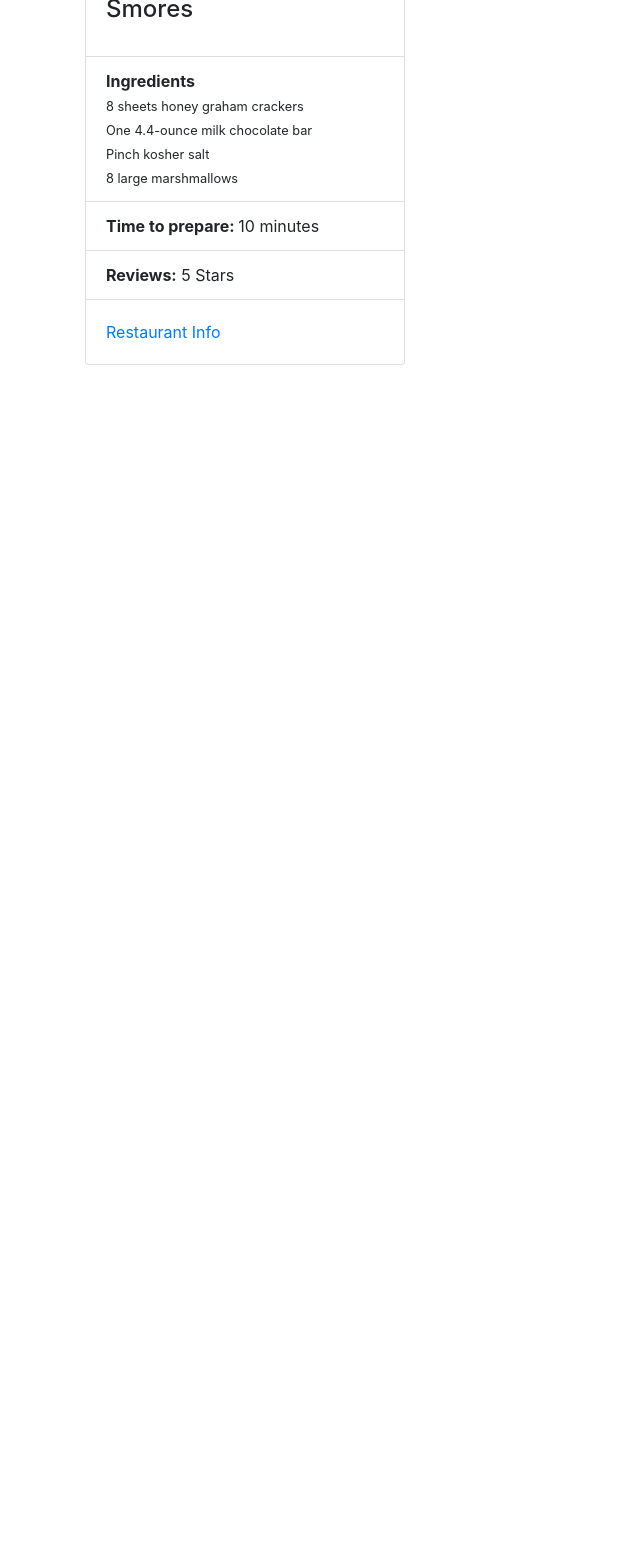
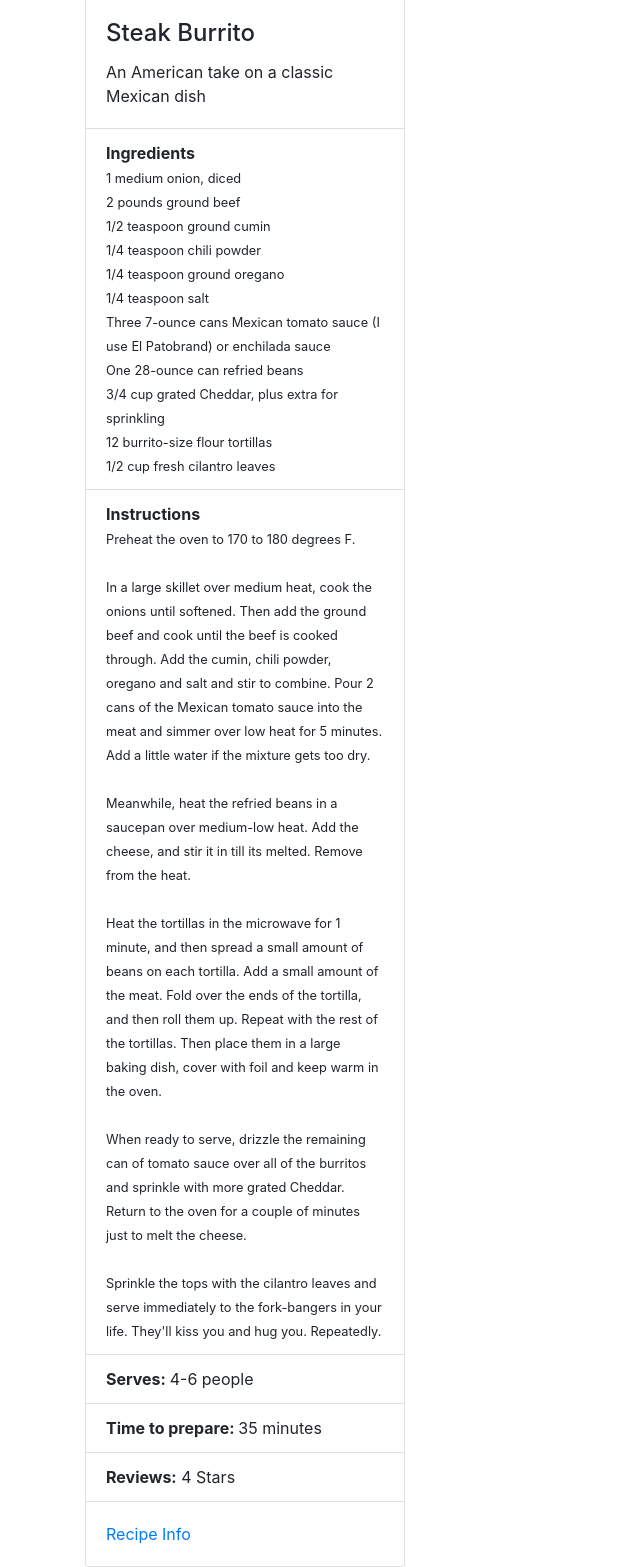
Before and after one commit to Connorlb/IDBSite, a Flask app: page /recipes in a window 1280 px wide. Shown: the part 1767-3334 px from the top of the page, without its empty margins (0-640 px from the left). Before the commit the page ends 2132 px from the top, so only its background shows below. Run offline with Flask 2, Linux system fonts and the light colour scheme; some libraries are stand-ins or nearby versions.

Commit message:
Added var

```diff
--- a/pocketchef/app/templates/recipes.html
+++ b/pocketchef/app/templates/recipes.html
@@ -9,6 +9,7 @@
               <img class="card-img-top" src="http://assets.kraftfoods.com/recipe_images/opendeploy/75108_640x428.jpg"  alt="Fresh Smores">
               <div class="card-body">
                 <h4 class="card-title">Smores</h4>
+                <p class="card-text">A treat for any season</p>
               </div>
               <ul class="list-group list-group-flush">
                 <li class="list-group-item">
@@ -48,6 +49,7 @@
               <img class="card-img-top" src="http://assets.kraftfoods.com/recipe_images/opendeploy/75108_640x428.jpg"  alt="Fresh Smores">
               <div class="card-body">
                 <h4 class="card-title">Smores</h4>
+                <p class="card-text">A treat for any season</p>
               </div>
               <ul class="list-group list-group-flush">
                 <li class="list-group-item">
@@ -83,6 +85,7 @@
               <img class="card-img-top" src="http://assets.kraftfoods.com/recipe_images/opendeploy/75108_640x428.jpg"  alt="Fresh Smores">
               <div class="card-body">
                 <h4 class="card-title">Smores</h4>
+                <p class="card-text">A treat for any season</p>
               </div>
               <ul class="list-group list-group-flush">
                 <li class="list-group-item">
@@ -117,25 +120,50 @@
           <div class="card" style="width: 20rem;">
               <img class="card-img-top" src="http://assets.kraftfoods.com/recipe_images/opendeploy/75108_640x428.jpg"  alt="Fresh Smores">
               <div class="card-body">
-                <h4 class="card-title">Smores</h4>
+                <h4 class="card-title">Steak Burrito</h4>
+                <p class="card-text">An American take on a classic Mexican dish</p>
               </div>
               <ul class="list-group list-group-flush">
                 <li class="list-group-item">
                   <b class="card-text">Ingredients<br>
-                  <small>8 sheets honey graham crackers<br>
-                  One 4.4-ounce milk chocolate bar <br>
-                  Pinch kosher salt<br>
-                  8 large marshmallows</small></b>
+                  <small>1 medium onion, diced<br>
+                    2 pounds ground beef<br>
+                    1/2 teaspoon ground cumin<br>
+                    1/4 teaspoon chili powder<br>
+                    1/4 teaspoon ground oregano<br>1/4 teaspoon salt<br>
+                    Three 7-ounce cans Mexican tomato sauce (I use El Patobrand) or enchilada sauce<br>
+                    One 28-ounce can refried beans<br>
+                    3/4 cup grated Cheddar, plus extra for sprinkling<br>
+                    12 burrito-size flour tortillas<br>
+                    1/2 cup fresh cilantro leaves</small></b>
                 </li>
                 <li class="list-group-item">
-                  <p class="card-text"><b>Time to prepare: </b>10 minutes<br></p>
+                  <b class="card-text">Instructions<br>
+                  <small>
+                    Preheat the oven to 170 to 180 degrees F.<br><br>
+
+                    In a large skillet over medium heat, cook the onions until softened. Then add the ground beef and cook until the beef is cooked through. Add the cumin, chili powder, oregano and salt and stir to combine. Pour 2 cans of the Mexican tomato sauce into the meat and simmer over low heat for 5 minutes. Add a little water if the mixture gets too dry.<br><br>
+
+                    Meanwhile, heat the refried beans in a saucepan over medium-low heat. Add the cheese, and stir it in till its melted. Remove from the heat.<br><br>
+
+                    Heat the tortillas in the microwave for 1 minute, and then spread a small amount of beans on each tortilla. Add a small amount of the meat. Fold over the ends of the tortilla, and then roll them up. Repeat with the rest of the tortillas. Then place them in a large baking dish, cover with foil and keep warm in the oven.<br><br>
+
+                    When ready to serve, drizzle the remaining can of tomato sauce over all of the burritos and sprinkle with more grated Cheddar. Return to the oven for a couple of minutes just to melt the cheese.<br><br>
+
+                    Sprinkle the tops with the cilantro leaves and serve immediately to the fork-bangers in your life. They'll kiss you and hug you. Repeatedly.</small></b>
                 </li>
                 <li class="list-group-item">
-                  <p class="card-text"><b>Reviews:</b> 5 Stars</p>
+                  <p class="card-text"><b>Serves: </b>4-6 people<br></p>
+                </li>
+                <li class="list-group-item">
+                  <p class="card-text"><b>Time to prepare: </b>35 minutes<br></p>
+                </li>
+                <li class="list-group-item">
+                  <p class="card-text"><b>Reviews:</b> 4 Stars</p>
                 </li>
               </ul>
               <div class="card-body">
-                <a href="/maggianos" class="card-link">Restaurant Info</a>
+                <a href="/BURRITO TIME" class="card-link">Recipe Info</a>
               </div>
             </div>
         </div>
```
